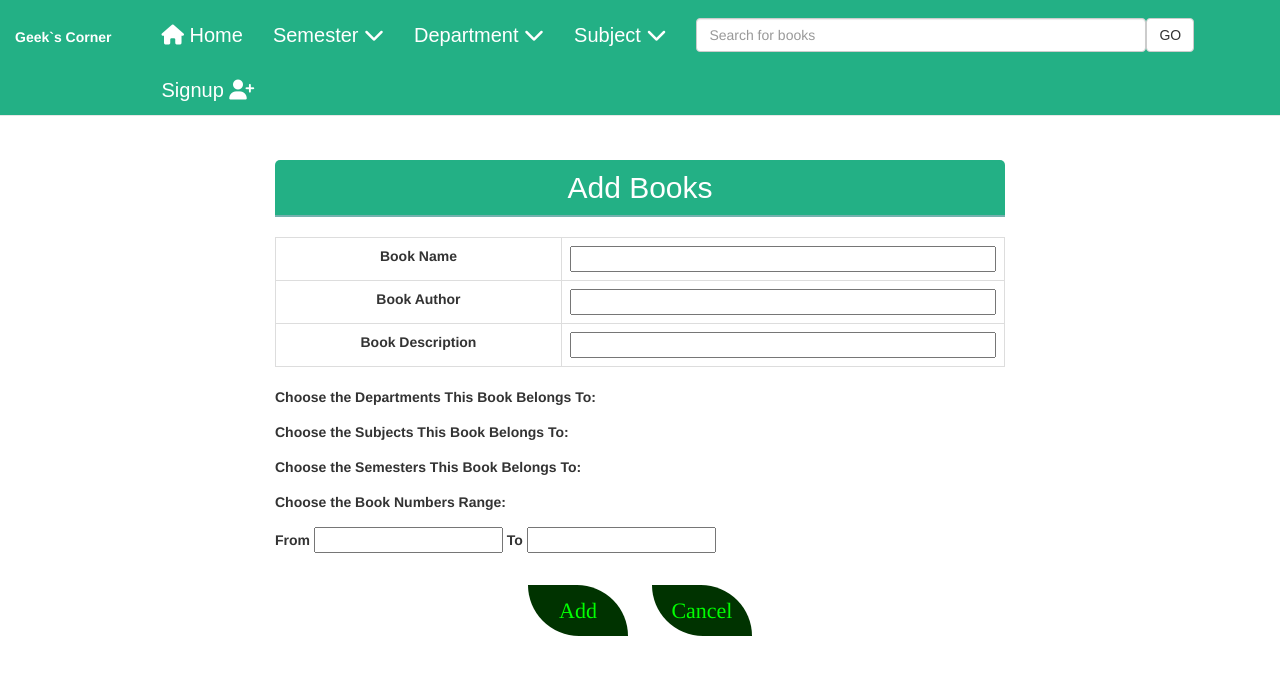
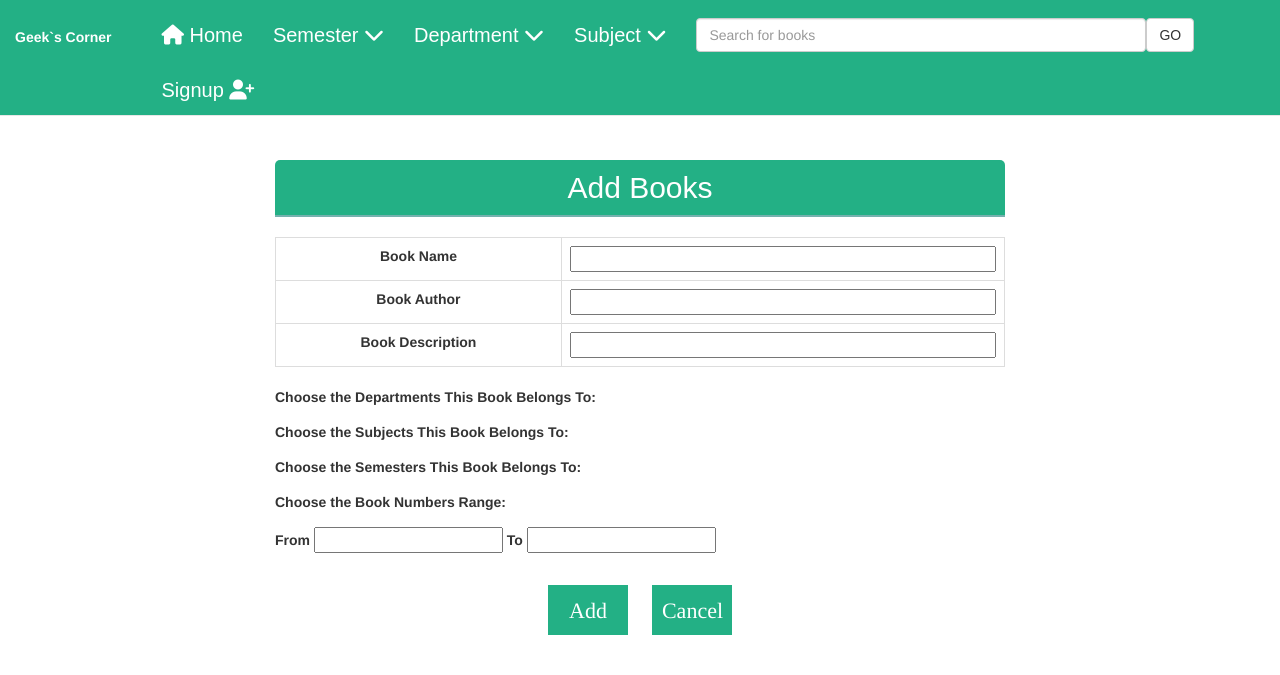
Before and after one commit to TeamIntegrity/LibChain, a Django app: page /books/add/ in a window 1280 px wide. Shown: the top 675 px of the page. Run offline with Django 3.2, Linux system fonts and the light colour scheme; data that the repository does not hold is empty; some libraries are stand-ins or nearby versions.

Commit message:
update the hover button at add_books.html

```diff
--- a/libchain/home/static/css/panel.css
+++ b/libchain/home/static/css/panel.css
@@ -144,24 +144,29 @@ ul li ul li {
 .space {height: 2px; background-color: #75b1ae;}
 
 #go{
-    width:100px;
+    width:80px;
     margin: 10px;
-    color: #0f0;
+    height: 50px;
+    color: #fff;
     font-size: 22px;
     border: none;
-    background-color:#003300;
+    background-color:rgb(35,176,133);
     text-align: center;
     padding: 10px;
     font-family: times;
-    border-radius: 0 60px 0 60px;
-    -webkit-transition: all 2s ease-in-out;
-    -moz-transition: all 2s ease-in-out;
-    -ms-transition: all 2s ease-in-out;
-    -o-transition: all 2s ease-in-out;
+    border-radius: 0 0 0 0;
+    -webkit-transition: all 0s ease-in-out;
+    -moz-transition: all 0s ease-in-out;
+    -ms-transition: all 0s ease-in-out;
+    -o-transition: all 0s ease-in-out;
 }
 #go:hover{
     background-color: #0f0;
     color: #fff;
-    border-radius: 60px 0 60px 0;
+    border-radius: 0 0 0 0;
     box-shadow: 0 0px 5px 2px rgba(0,0,0,0.5);
+    -webkit-transform: scale(1.1);
+        -ms-transform: scale(1.1);
+        transform: scale(1.1);
 }
+    }
```
